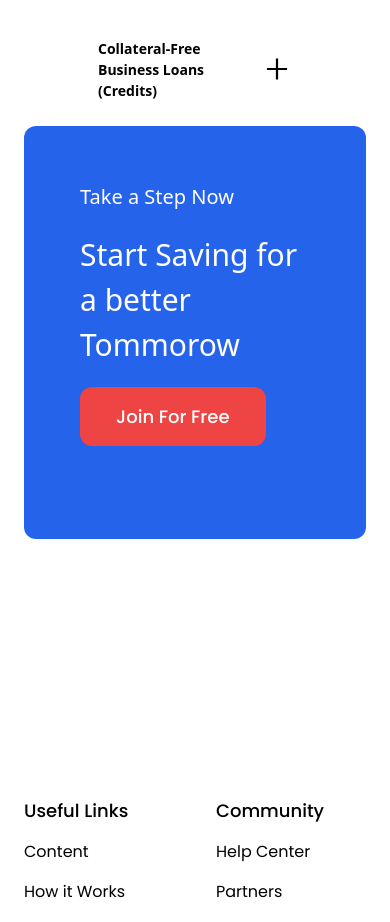
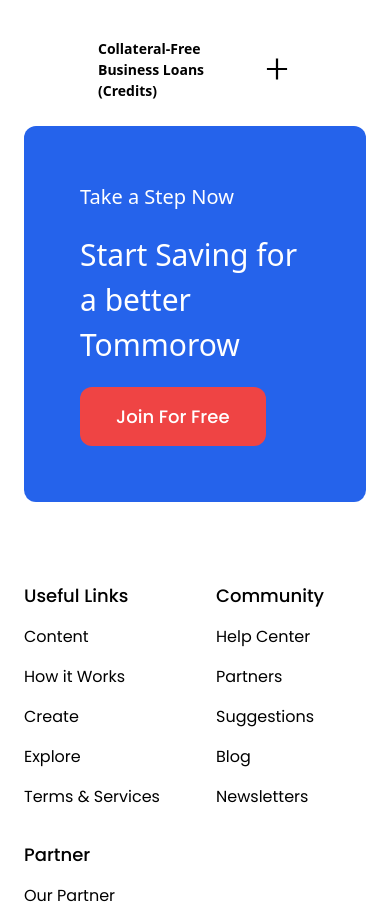
Before and after one commit to Oluwaseyi3/easy-life, a React (Create React App) app: page / in a window 390 px wide. Shown: the part 5600-6522 px from the top of the page. Built offline with nearby package versions, Linux system fonts and the light colour scheme.

Commit message:
added mores  ui

```diff
--- a/src/components/Background.js
+++ b/src/components/Background.js
@@ -5,9 +5,9 @@ import Outline from './Outline'
 
 const Background = () => {
   return (
-    <div className='relative text-white h-[70vh] w-[100%] '>
+    <div className='relative text-white max-h-[400px]  w-[100%] '>
      {/* <img src={mask} alt="" className='max-h-[1500px] w-[100%] h-[70%] '/> */}
-     <div className='h-[70%] w-[100%] md:max-h-[400px]  md: w-[100%] bg-blue-600 z-10  rounded-xl top-10 md:w-[100%] md:left-10 flex flex-col gap-5 p-14' >
+     <div className='w-[100%] max-h-[400px] md: w-[100%] bg-blue-600 z-10  rounded-xl top-10 md:w-[100%] md:left-10 flex flex-col gap-5 p-14' >
         <h1 className='text-[20px]'>Take a Step Now</h1>
         <h1 className='text-[30px]'>Start Saving for a better Tommorow</h1>
         <div className='w-[400px]'>
```
